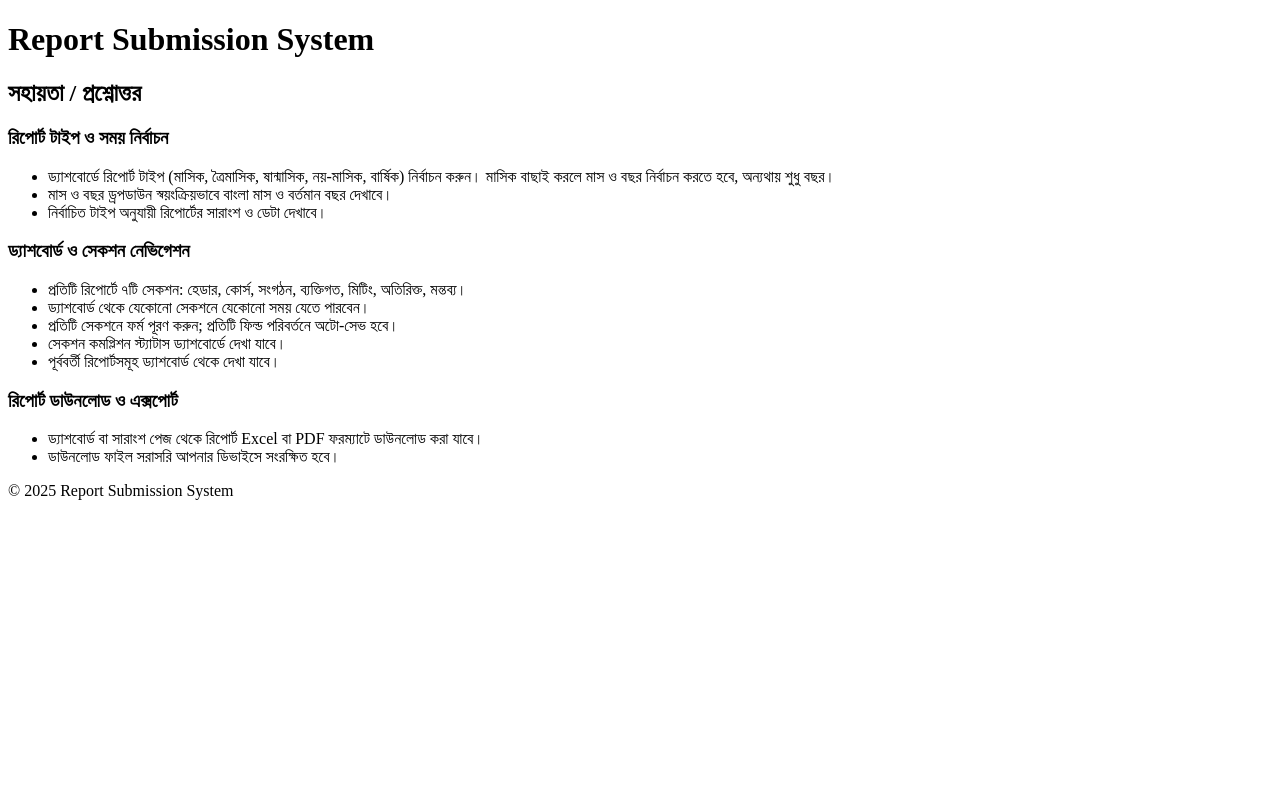
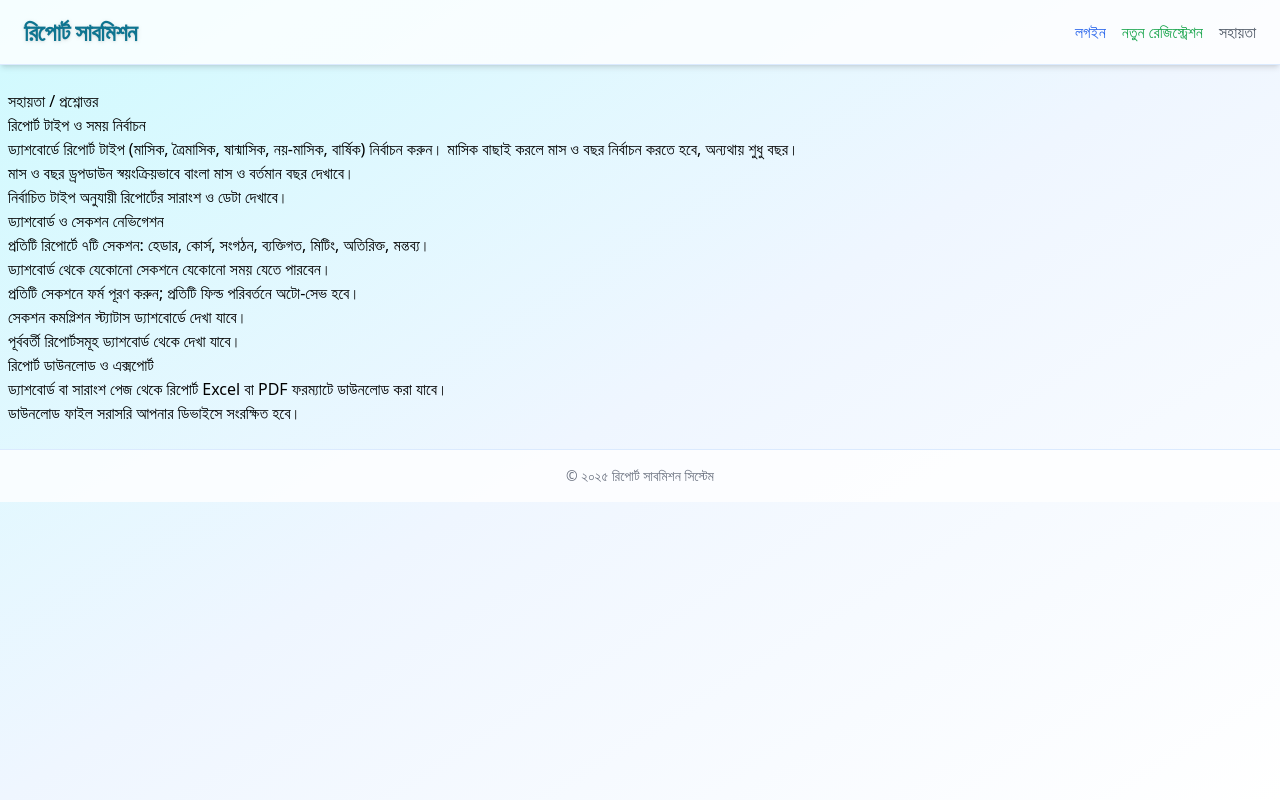
Before and after one commit to Jabir-A-H/report-submission, a Flask app: page /help in a window 1280 px wide. Run offline with Flask 3, Linux system fonts and the light colour scheme; some libraries are stand-ins or nearby versions.

Commit message:
Update base.html

```diff
--- a/templates/base.html
+++ b/templates/base.html
@@ -1,9 +1,10 @@
 <!DOCTYPE html>
-<html lang="en">
+<html lang="bn">
   <head>
     <meta charset="UTF-8" />
     <meta name="viewport" content="width=device-width, initial-scale=1.0" />
-    <title>{% block title %}Report Submission System{% endblock %}</title>
+    <title>{% block title %}রিপোর্ট সাবমিশন সিস্টেম{% endblock %}</title>
+    <script src="https://cdn.tailwindcss.com"></script>
     <link
       rel="stylesheet"
       href="{{ url_for('static', filename='styles.css') }}"
@@ -14,14 +15,57 @@
     />
     <script src="{{ url_for('static', filename='scripts.js') }}"></script>
   </head>
-  <body>
-    <header>
-      <h1>{% block header %}Report Submission System{% endblock %}</h1>
-      <!-- Navigation, user info, etc. -->
+  <body
+    class="bg-gradient-to-br from-cyan-100 via-blue-50 to-white min-h-screen"
+  >
+    <header
+      class="bg-white/80 shadow-md py-4 px-6 flex justify-between items-center border-b border-blue-100"
+    >
+      <div class="flex items-center gap-4">
+        <a
+          href="/"
+          class="text-2xl font-bold text-cyan-700 tracking-tight drop-shadow"
+          >রিপোর্ট সাবমিশন</a
+        >
+        {% if current_user.is_authenticated %}
+        <span class="text-base text-gray-600"
+          >{{ current_user.name }} ({{ current_user.role }})</span
+        >
+        {% endif %}
+      </div>
+      <nav class="flex gap-4">
+        {% if current_user.is_authenticated %}
+        <a href="/report_dashboard" class="text-blue-600 hover:underline"
+          >ড্যাশবোর্ড</a
+        >
+        {% if current_user.role == 'admin' %}
+        <a href="/admin/reports" class="text-purple-600 hover:underline"
+          >অ্যাডমিন রিপোর্ট</a
+        >
+        <a href="/admin/users" class="text-green-600 hover:underline"
+          >ইউজার ম্যানেজ</a
+        >
+        <a href="/admin/zones" class="text-cyan-600 hover:underline"
+          >জোন ম্যানেজ</a
+        >
+        {% endif %}
+        <a href="/logout" class="text-red-600 hover:underline">লগআউট</a>
+        {% else %}
+        <a href="/login" class="text-blue-600 hover:underline">লগইন</a>
+        <a href="/register" class="text-green-600 hover:underline"
+          >নতুন রেজিস্ট্রেশন</a
+        >
+        {% endif %}
+        <a href="/help" class="text-gray-600 hover:underline">সহায়তা</a>
+      </nav>
     </header>
-    <main>{% block content %}{% endblock %}</main>
-    <footer>
-      <p>&copy; 2025 Report Submission System</p>
+    <main class="container mx-auto px-2 py-6">
+      {% block content %}{% endblock %}
+    </main>
+    <footer
+      class="bg-white/80 text-center py-4 border-t border-blue-100 text-gray-500 text-sm"
+    >
+      &copy; ২০২৫ রিপোর্ট সাবমিশন সিস্টেম
     </footer>
   </body>
 </html>
```
